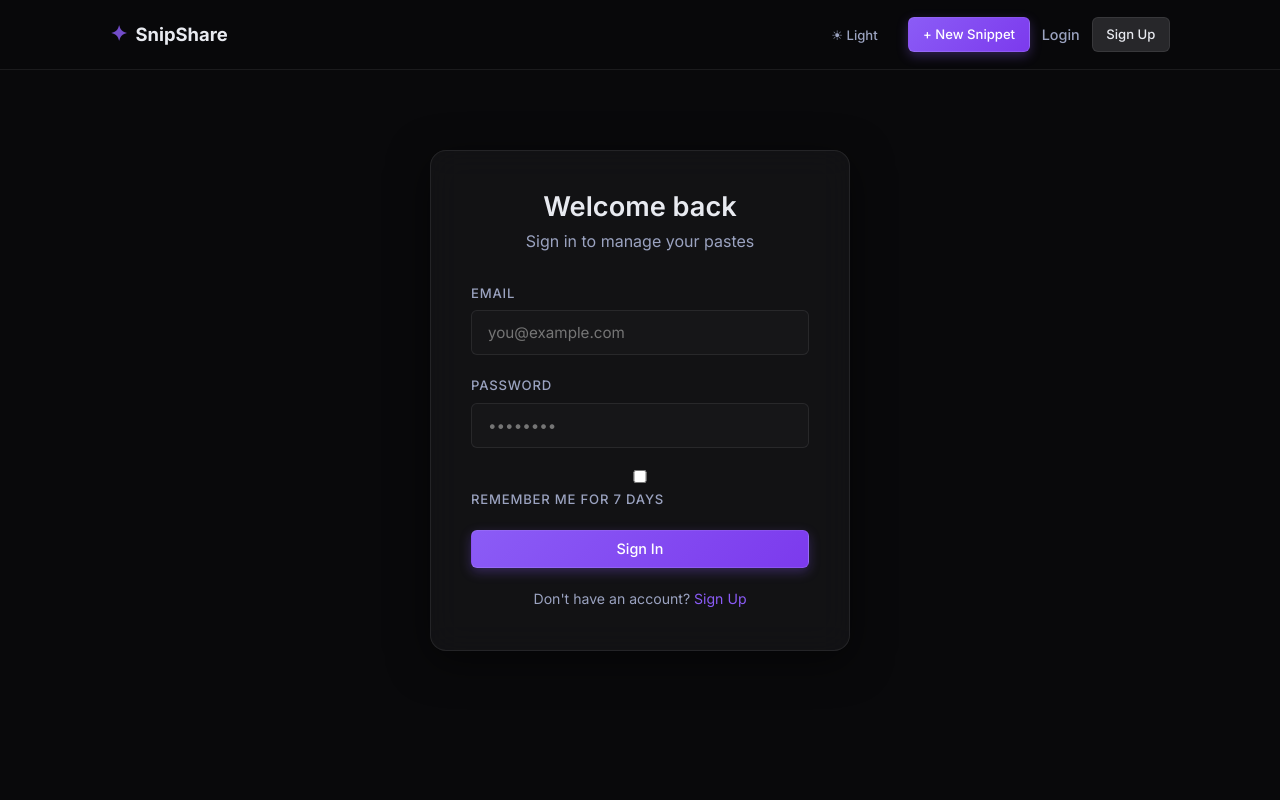
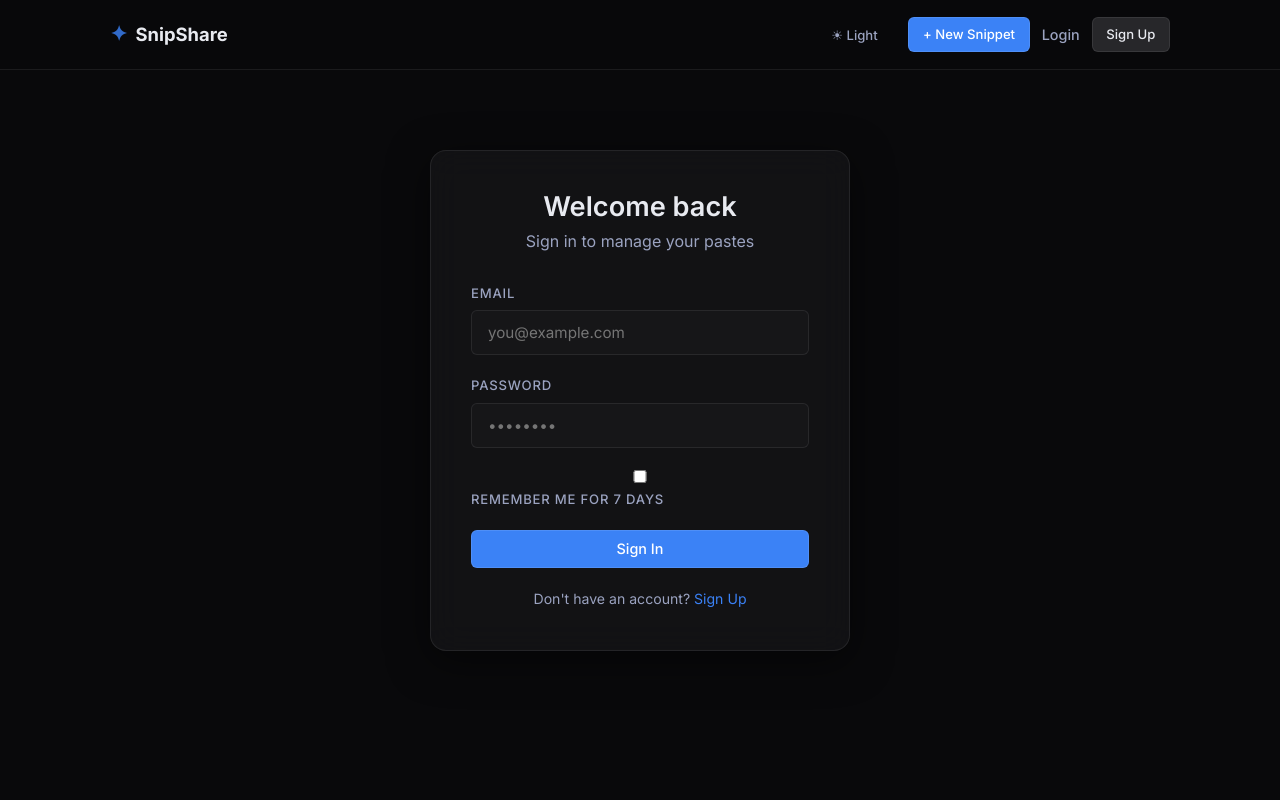
Before and after one commit to makvana-vaibhav/snipshare, a React (Vite) app in the folder client/: page /login in a window 1280 px wide. Shown: the top 800 px of the page. Built offline with nearby package versions, Linux system fonts and the light colour scheme.

Commit message:
fix: refactor purple 'AI' gradients to classic solid blue, remove duplicate dashboard buttons

```diff
--- a/client/src/index.css
+++ b/client/src/index.css
@@ -10,8 +10,8 @@
   --border: rgba(255, 255, 255, 0.08);
   --border-focus: #8b5cf6;
 
-  --accent: #8b5cf6;
-  --accent-hover: #7c3aed;
+  --accent: #3b82f6;
+  --accent-hover: #2563eb;
   --accent-2: #06b6d4;
   --success: #10b981;
   --danger: #ef4444;
@@ -54,7 +54,7 @@
   --surface: rgba(255, 255, 255, 0.9);
   --surface-2: #eef2fb;
   --border: rgba(15, 23, 42, 0.12);
-  --border-focus: #7c3aed;
+  --border-focus: #2563eb;
 
   --text: #111827;
   --text-2: #475569;
@@ -70,7 +70,7 @@
   --code-gutter-text: #94a3b8;
   --code-text: #1f2937;
   --code-comment: #6b7280;
-  --code-keyword: #7c3aed;
+  --code-keyword: #2563eb;
   --code-string: #b45309;
   --code-number: #059669;
   --code-function: #0369a1;
@@ -187,7 +187,7 @@ select:focus,
 textarea:focus {
   border-color: var(--border-focus);
   background: var(--input-bg-focus);
-  box-shadow: 0 0 0 3px rgba(139, 92, 246, 0.2);
+  box-shadow: 0 0 0 3px rgba(59, 130, 246, 0.25);
 }
 
 textarea {
@@ -229,15 +229,14 @@ select option {
 }
 
 .btn-primary {
-  background: linear-gradient(135deg, var(--accent), var(--accent-hover));
+  background: var(--accent);
   color: #fff;
-  box-shadow: 0 4px 12px rgba(139, 92, 246, 0.3);
   border: 1px solid rgba(255, 255, 255, 0.1);
 }
 
 .btn-primary:hover:not(:disabled) {
-  transform: translateY(-2px);
-  box-shadow: 0 6px 16px rgba(139, 92, 246, 0.5);
+  transform: translateY(-1px);
+  background: var(--accent-hover);
 }
 
 .btn-secondary {
--- a/client/src/pages/DashboardPage.css
+++ b/client/src/pages/DashboardPage.css
@@ -25,7 +25,7 @@
 }
 
 .stat-card {
-    background: linear-gradient(135deg, var(--accent-2), var(--accent));
+    background: var(--accent);
     color: white;
     padding: 1.25rem;
     border-radius: 8px;
--- a/client/src/pages/DashboardPage.jsx
+++ b/client/src/pages/DashboardPage.jsx
@@ -64,10 +64,6 @@ export default function DashboardPage() {
                     <div>
                         <h1>Dashboard</h1>
                         <p className="text-muted text-sm">Welcome, <strong>{user?.username}</strong></p>
-                    </div>
-                    <div className="dash-header-actions">
-                        <Link to="/" className="btn btn-primary">+ New Snippet</Link>
-                        <button onClick={handleLogout} className="btn btn-secondary">Logout</button>
                     </div>
                 </div>
 
```
